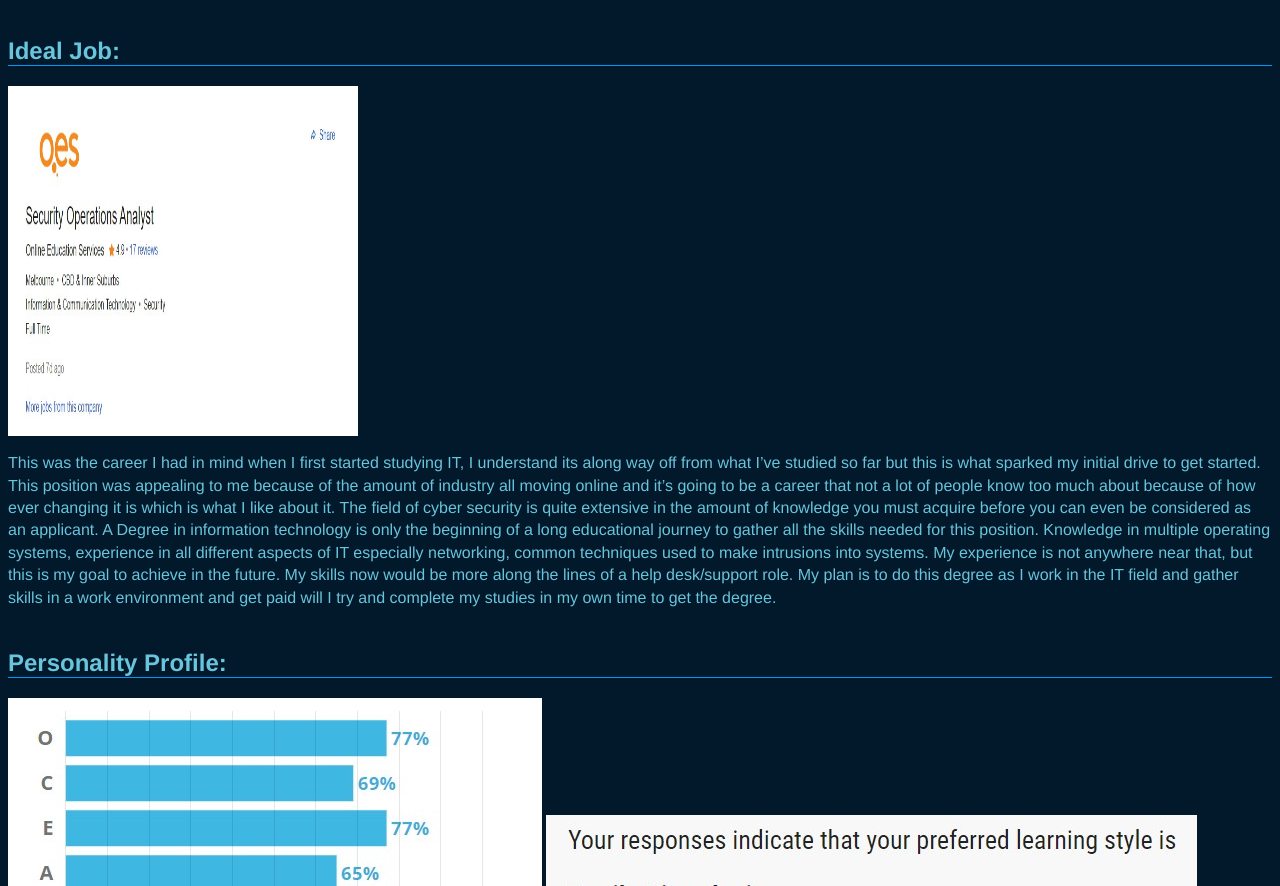
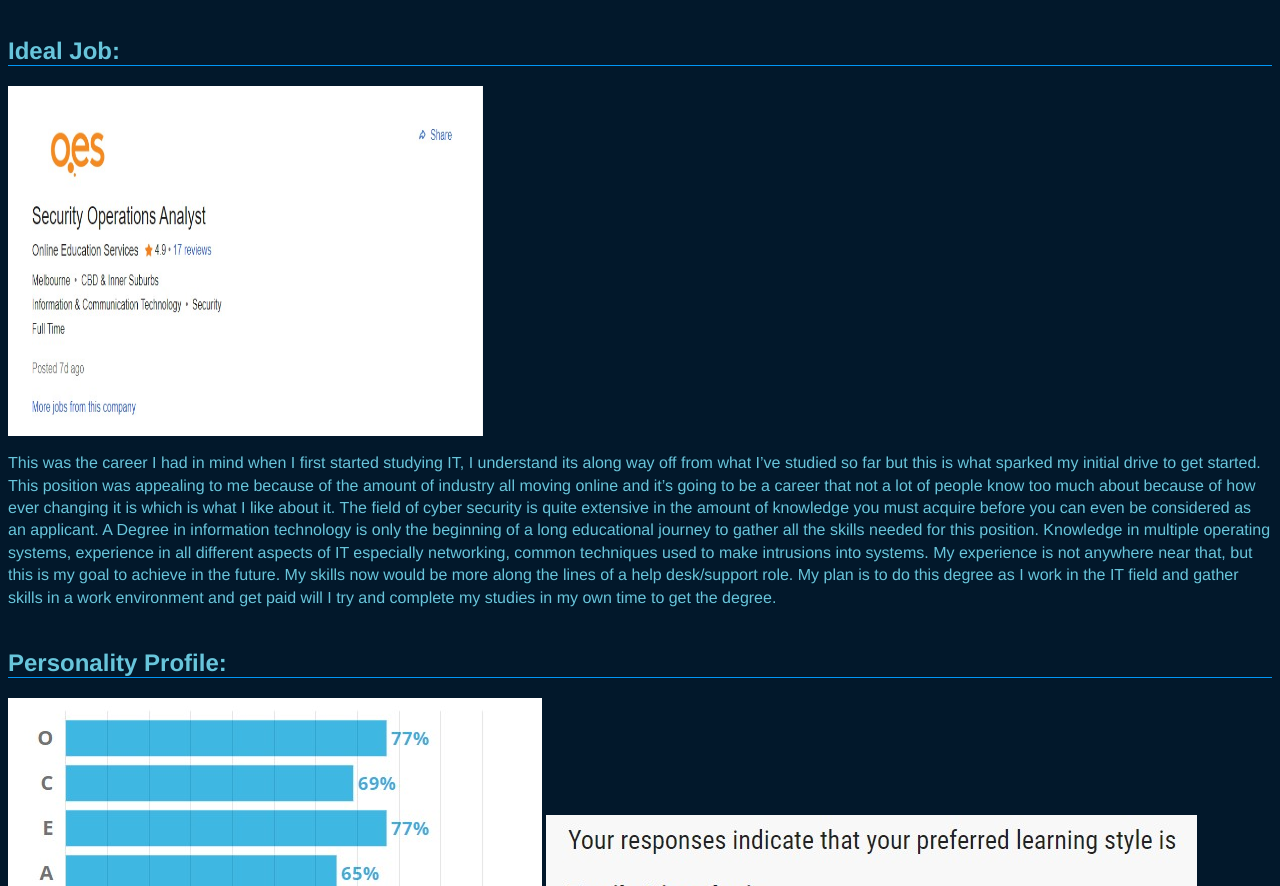
Before and after one commit to JarrodMurphy/ITT, a plain HTML site: page index.html in a window 1280 px wide. Shown: the part 935-1821 px from the top of the page. Drawn offline with Linux system fonts and the light colour scheme.

Commit message:
Update index.html

```diff
--- a/index.html
+++ b/index.html
@@ -56,7 +56,7 @@
 <section>
   <div class="sectionTitle">
 <h1>Ideal Job:</h1>
-<img src="idealjob.jpg" alt="Security Operations Analyst" width="350" height="350"/>
+<img src="idealjob.jpg" alt="Security Operations Analyst" width="475" height="350"/>
 </div>
 <div class="sectionContent">
 <article>
```
